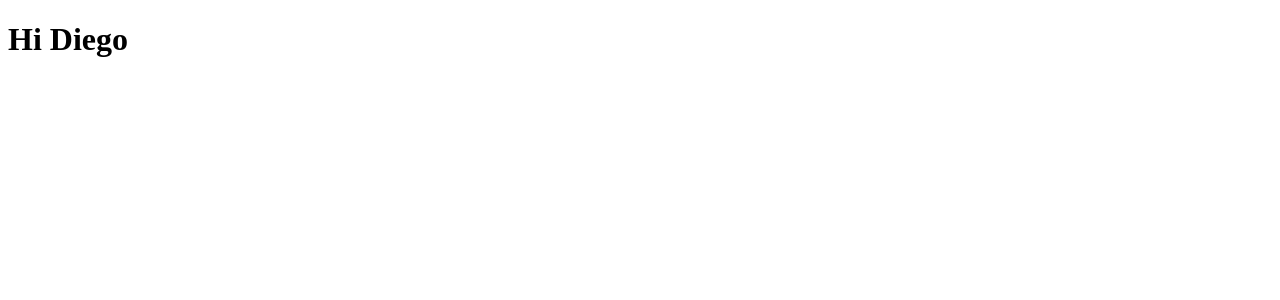
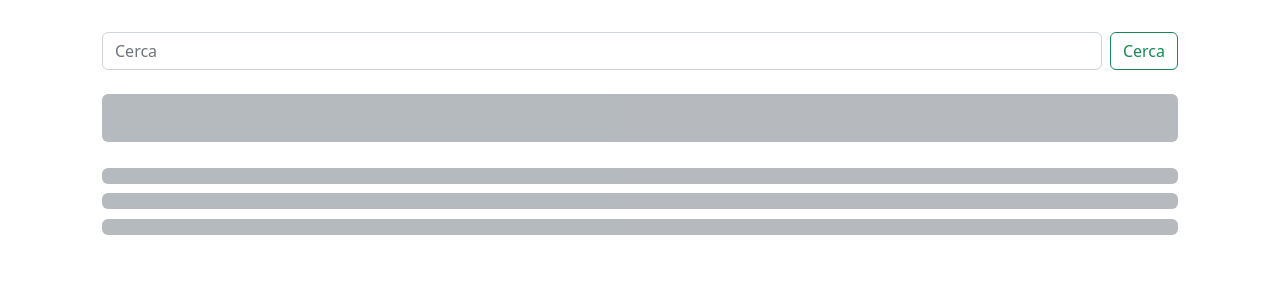
Before and after one commit to diemrt/log-potal-rts, a React (Create React App) app: page / in a window 1280 px wide. Shown: the top 300 px of the page. Built offline with nearby package versions, Linux system fonts and the light colour scheme.

Commit message:
adding basic logic

```diff
--- a/package.json
+++ b/package.json
@@ -10,6 +10,7 @@
     "@types/node": "^16.18.11",
     "@types/react": "^18.0.27",
     "@types/react-dom": "^18.0.10",
+    "bootstrap": "^5.2.3",
     "react": "^18.2.0",
     "react-dom": "^18.2.0",
     "react-scripts": "5.0.1",
--- a/src/App.tsx
+++ b/src/App.tsx
@@ -1,11 +1,12 @@
 import React from 'react';
-import useSayHi from './useSayHi';
+import Dashboard from './pages/Dashboard';
 
-function App(props: {name: string}) {
-  const hi = useSayHi(props.name);
+function App() {
 
   return (
-    <h1>{hi}</h1>
+    <div className='container p-4'>
+      <Dashboard />
+    </div>
   );
 }
 
--- a/src/index.tsx
+++ b/src/index.tsx
@@ -1,5 +1,6 @@
 import React from 'react';
 import ReactDOM from 'react-dom/client';
+import 'bootstrap/dist/css/bootstrap.css';
 import App from './App';
 
 const root = ReactDOM.createRoot(
@@ -7,6 +8,6 @@ const root = ReactDOM.createRoot(
 );
 root.render(
   <React.StrictMode>
-    <App name='Diego' />
+    <App />
   </React.StrictMode>
 );
--- /dev/null
+++ b/src/pages/dashboard/DashboardTypes.ts
@@ -0,0 +1,8 @@
+import { Type } from "typescript";
+import { MultipleResponseType } from "../../types/ApiResponse";
+
+
+export type GetAllStorePortalNetworkLogs = MultipleResponseType
+export type LogsProps = {
+    data?: Type
+};
--- /dev/null
+++ b/src/pages/dashboard/LoadingLogs.tsx
@@ -0,0 +1,10 @@
+export default function LoadingLogs(){
+    return (
+        <div className="container placeholder-glow">
+            <div className="placeholder container bg-secondary p-4 mb-4 rounded"></div>
+            <div className="placeholder container bg-secondary p-2 mb-2 rounded"></div>
+            <div className="placeholder container bg-secondary p-2 mb-2 rounded"></div>
+            <div className="placeholder container bg-secondary p-2 mb-2 rounded"></div>
+        </div>
+    );
+}
--- /dev/null
+++ b/src/pages/dashboard/Logs.tsx
@@ -0,0 +1,14 @@
+import { LogsProps } from "./DashboardTypes";
+import LoadingLogs from "./LoadingLogs";
+
+export default function Logs(props: LogsProps){
+
+    if(props.data !== undefined) {
+        return (
+            <div>
+
+            </div>
+        );
+    }
+    return <LoadingLogs />;
+}
--- /dev/null
+++ b/src/pages/dashboard/Search.tsx
@@ -0,0 +1,13 @@
+
+export default function Search(){
+
+    return (
+        <div className="container">
+            <form className="d-flex" role="search">
+                <input className="form-control me-2" type="search" placeholder="Cerca" aria-label="Search" />
+                <button className="btn btn-outline-success" type="submit">Cerca</button>
+            </form>
+        </div>
+
+    );
+}
--- a/src/pages/dashboard/index.tsx
+++ b/src/pages/dashboard/index.tsx
@@ -1,7 +1,21 @@
+import { useState } from "react";
+import { GetAllStorePortalNetworkLogs } from "./DashboardTypes";
+import Logs from "./Logs";
+import Search from "./Search";
 
 function Dashboard(){
+    const [logs, setLogs] = useState<GetAllStorePortalNetworkLogs>();
 
-    return <h1>Hi</h1>;
+    return (
+        <div className="container p-2">
+            <div className="row mb-4">
+                <Search />
+            </div>
+            <div className="row">
+                <Logs data={logs?.data}/>
+            </div>
+        </div>
+    );
 }
 
 export default Dashboard;
```
Also changed, not shown: 1 other file (tests, documents, lock files or other folders).
